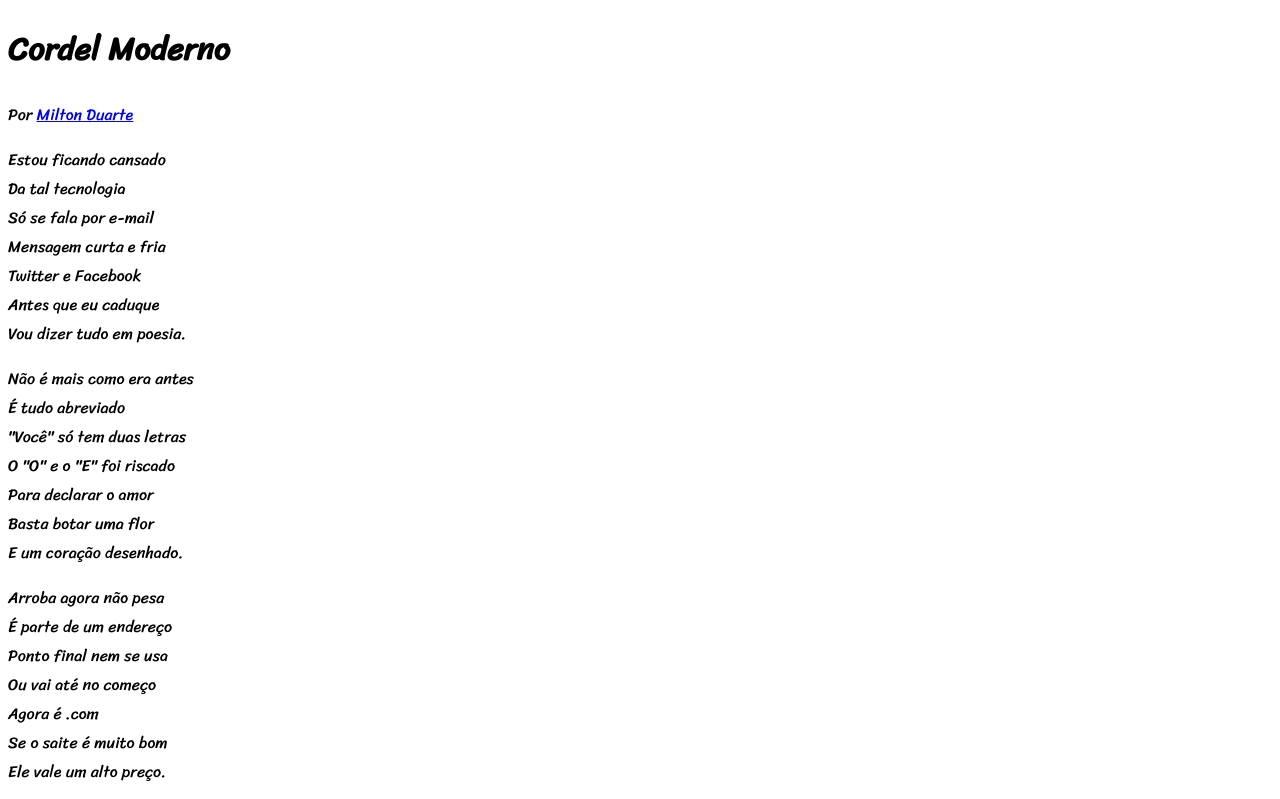
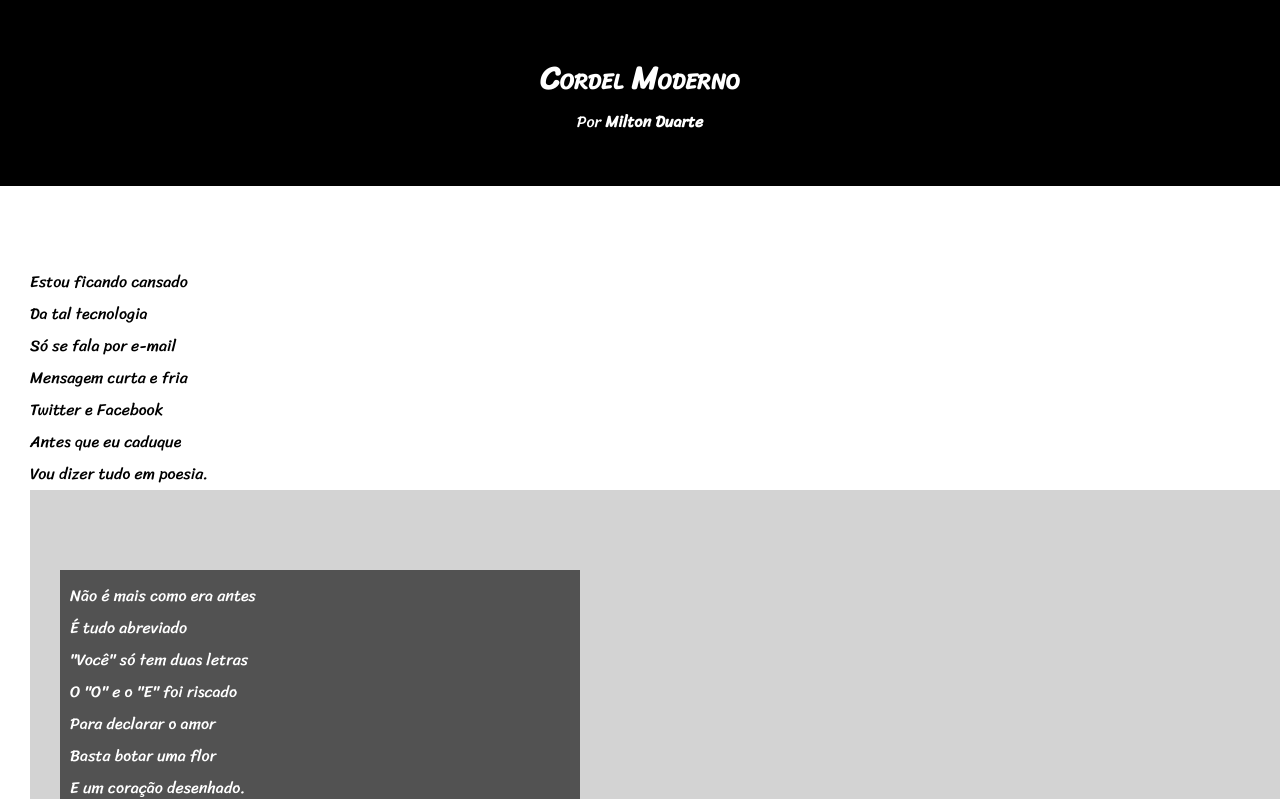
Before and after one commit to PedroBelloS/html-css, a plain HTML site: page desafios/d012/cordel.html in a window 1280 px wide. Shown: the top 799 px of the page. Drawn offline with Linux system fonts and the light colour scheme.

Commit message:
atualizando o desafio 12

```diff
--- a/desafios/d012/cordel.html
+++ b/desafios/d012/cordel.html
@@ -14,7 +14,7 @@
     </header>
 
 
-        <section>
+        <section class="normal">
 
             <p>
                 Estou ficando cansado <br>
@@ -26,7 +26,7 @@
                 Vou dizer tudo em poesia.
             </p>
 
-        <section>
+        <section class="imagem">
             <p>
                 Não é mais como era antes <br>
                 É tudo abreviado <br>
@@ -38,7 +38,7 @@
             </p>
         </section>
 
-        <section>
+        <section class="normal">
             <p>
                 Arroba agora não pesa <br>
                 É parte de um endereço <br>
@@ -62,7 +62,7 @@
 
 
 
-        <section>
+        <section class="imagem">
             <p>
                 Tenho saudade das cartas <br>
                 Escritas com a própria mão <br>
@@ -76,7 +76,7 @@
 
 
 
-        <section>
+        <section class="normal">
            <p>
                Agora, escrevo e envio <br>
                Chegando na mesma hora <br>
@@ -101,6 +101,8 @@
 
         </section>
 
+        <footer>
+
             <p>Site criado por Gustavo Guanabara para o <a href="https://www.youtube.com/c/CursoemVídeo" target="_blank">CursoemVideo</a> </p>
         </footer>
 
--- a/desafios/d012/style.css
+++ b/desafios/d012/style.css
@@ -5,7 +5,11 @@
 @import url('https://fonts.googleapis.com/css2?family=Sriracha&display=swap');
 
 
+*{
+margin: 0px;
+padding: 0px;
 
+}
 
 :root{
 
@@ -21,6 +25,71 @@ font-style: normal;
 }
 
 body{font-family: var(--font-padrao);
+min-height: 100vh;
+background-color: rgb(168, 168, 168);
+
+}
+
+
+header{
+    color: white;
+    background-color: black;
+    text-align: center;
+
+}
+
+header > h1{
+padding-top: 50px;
+font-variant: small-caps;
 
 
 }
+
+header > p{
+padding-bottom: 50px;
+
+}
+
+header a, footer a {color: white;
+    text-decoration: none;
+    font-weight: bolder;
+}
+
+header a:hover, footer a:hover {
+
+text-decoration: underline;
+
+}
+
+section{padding-top: 10vh;
+padding-bottom: 10vh;
+line-height: 2em;
+padding-left: 30px;
+
+}
+
+
+section.normal{ background-color: white;
+    color: black;
+
+
+}
+
+section.imagem{background-color: lightgray;
+color: white;
+
+}
+
+section.imagem > p {
+    background-color: rgba(27, 27, 27, 0.696);
+    width: 500px;
+    padding: 10px;
+}
+
+footer{
+    background-color: black;
+    padding: 10px;
+    color: white;
+    text-align: center;
+
+}
```
